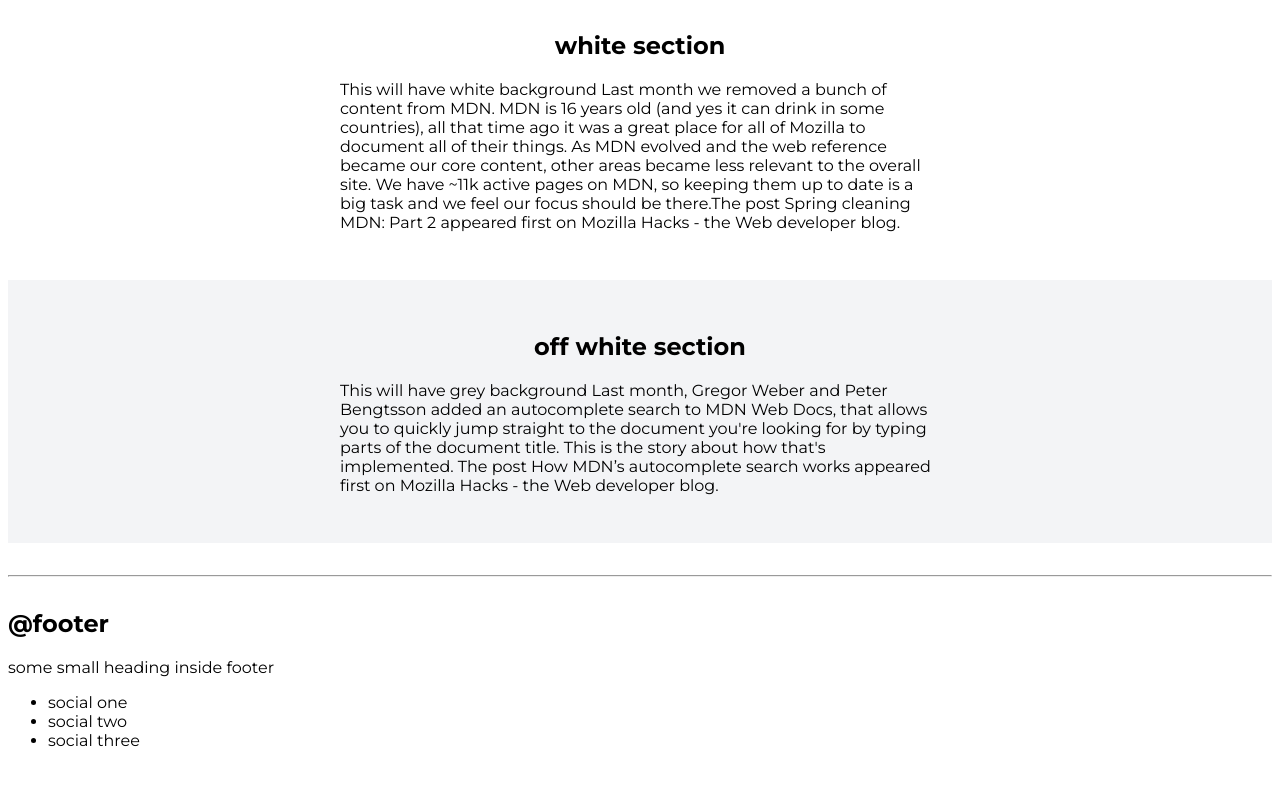
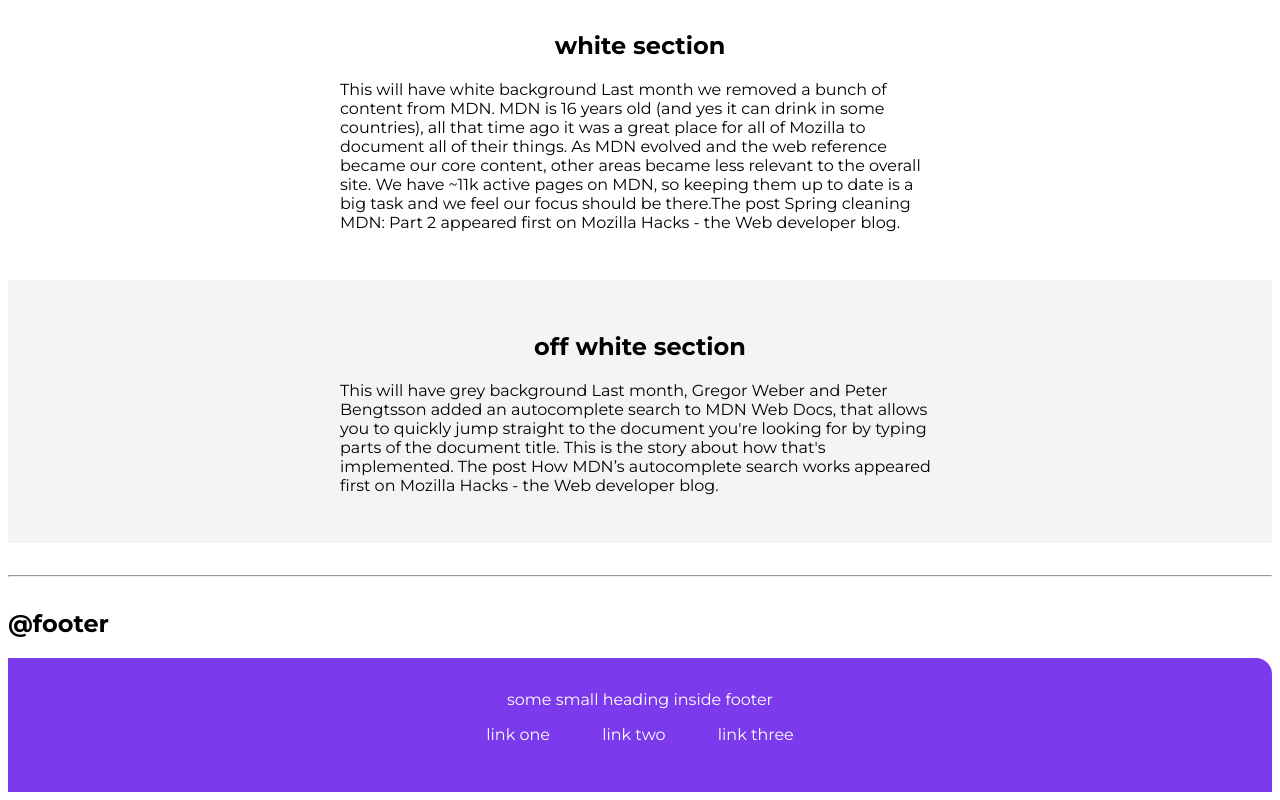
Before and after one commit to Akhileshsukumaran/neogCamp-lesson-3-live, a plain HTML site: page index.html in a window 1280 px wide. Shown: the part 1959-2759 px from the top of the page. Before the commit the page ends 2725 px from the top, so only its background shows below. Drawn offline with Linux system fonts and the light colour scheme.

Commit message:
footer updated

```diff
--- a/index.html
+++ b/index.html
@@ -115,14 +115,20 @@
 
     <h2>@footer</h2>
 
-    <footer>
-        <div>
+    <footer class="footer">
+        <div class="footer-header">
             some small heading inside footer
         </div>
-        <ul>
-            <li>social one</li>
-            <li>social two</li>
-            <li>social three</li>
+        <ul class="social-links list-non-bullet">
+            <li class="list-item-inline">
+                <a class="link" href="/">link one</a>
+            </li>
+            <li class="list-item-inline">
+                <a class="link" href="/">link two</a>
+            </li>
+            <li class="list-item-inline">
+                <a class="link" href="/">link three</a>
+            </li>
         </ul>
     </footer>
 
--- a/styles.css
+++ b/styles.css
@@ -120,3 +120,21 @@
 .ow{
     background-color: var(--off-white);
 }
+
+/** footer **/
+
+.footer{
+    background-color: var(--primary-color);
+    padding: 2rem 1rem;
+    text-align: center;
+    color: white;
+    border-top-right-radius: 1rem;
+}
+
+.footer .link{
+    color: white;
+}
+
+.footer ul{
+    padding-inline-start: 0px;
+}
```
